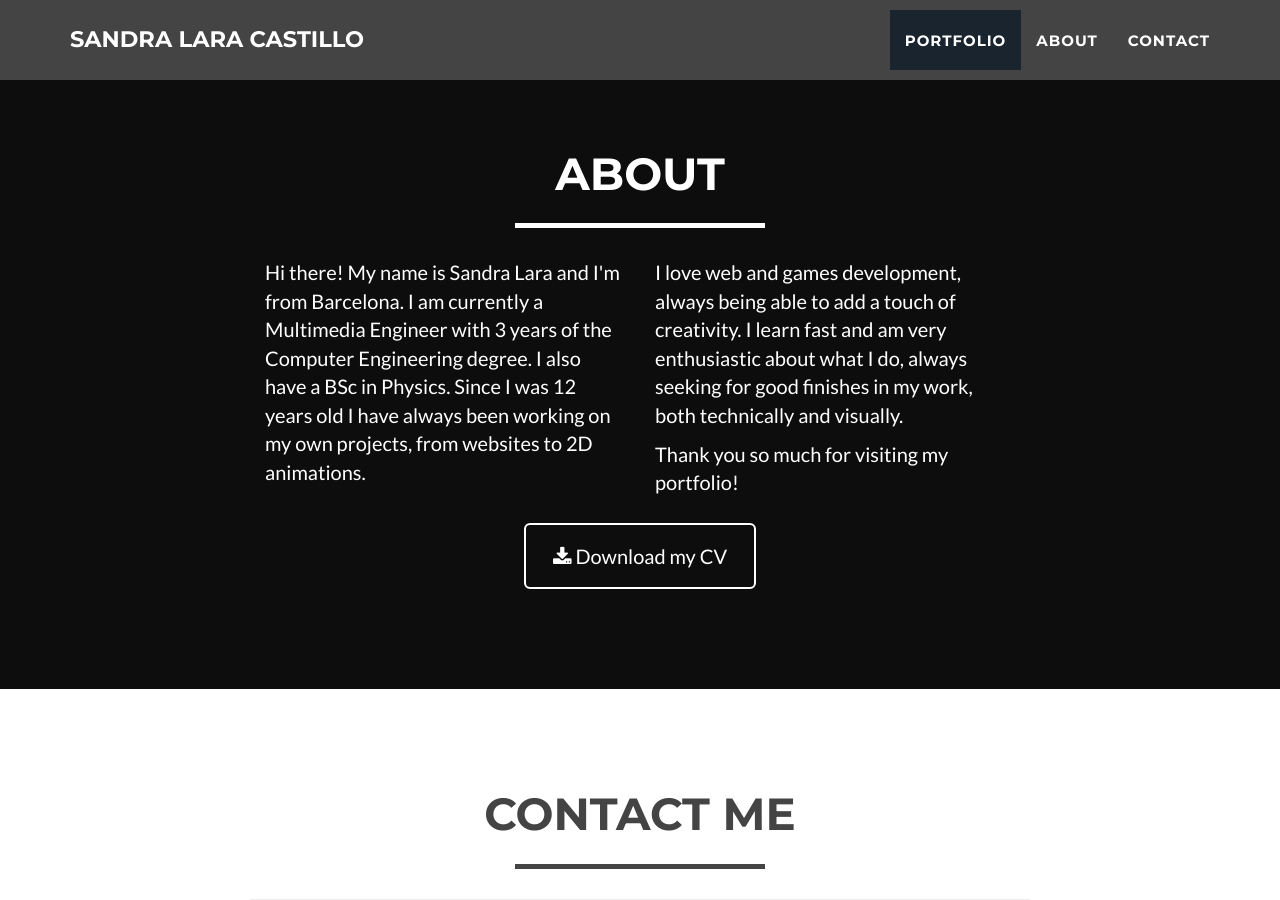
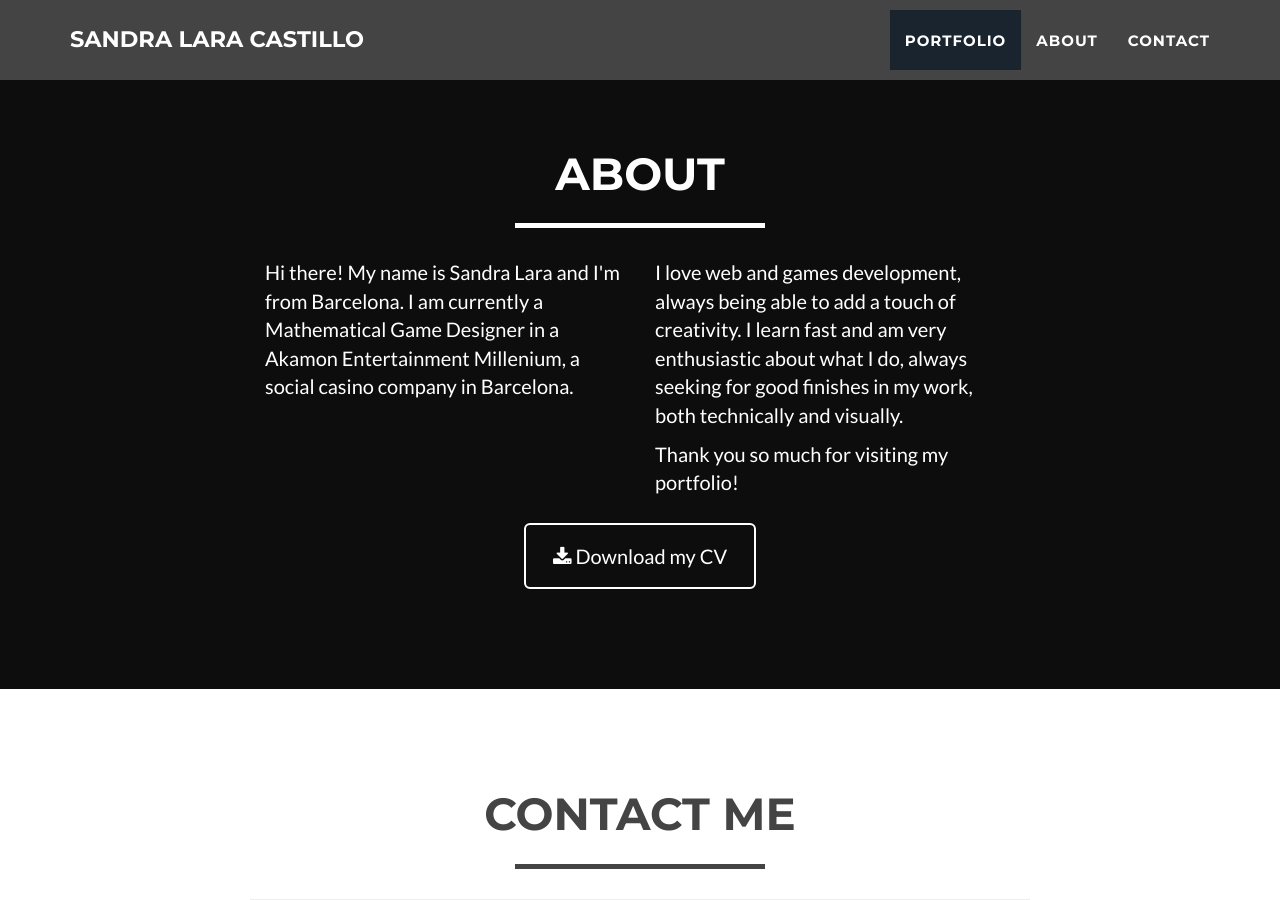
Before and after one commit to sandralc/sandralc.github.io, a Jekyll site: the page built from index.html, in a window 1280 px wide and 900 px high, scrolled down 2841 px. Built offline with Jekyll 4.4.1, drawn with Linux system fonts in a browser that asks for light colours.

Commit message:
Update about.html

```diff
--- a/_includes/about.html
+++ b/_includes/about.html
@@ -9,7 +9,7 @@
             </div>
             <div class="row">
                 <div class="col-lg-4 col-lg-offset-2">
-                    <p>Hi there! My name is Sandra Lara and I'm from Barcelona. I am currently a Multimedia Engineer with 3 years of the Computer Engineering degree. I also have a BSc in Physics. Since I was 12 years old I have always been working on my own projects, from websites to 2D animations.</p>
+                    <p>Hi there! My name is Sandra Lara and I'm from Barcelona. I am currently a Mathematical Game Designer in a Akamon Entertainment Millenium, a social casino company in Barcelona.</p>
                     <p></p>
                 </div>
                 <div class="col-lg-4">
```
